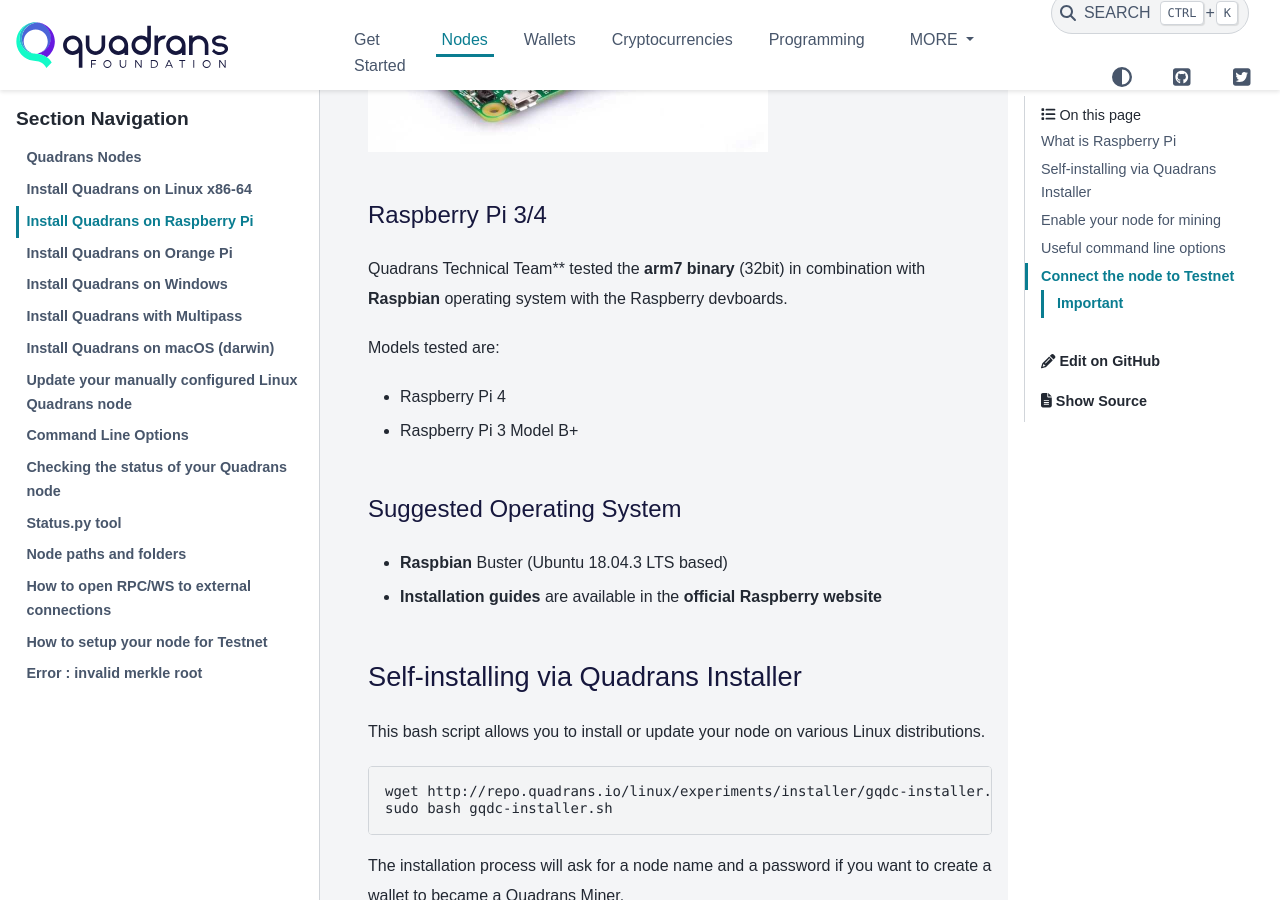
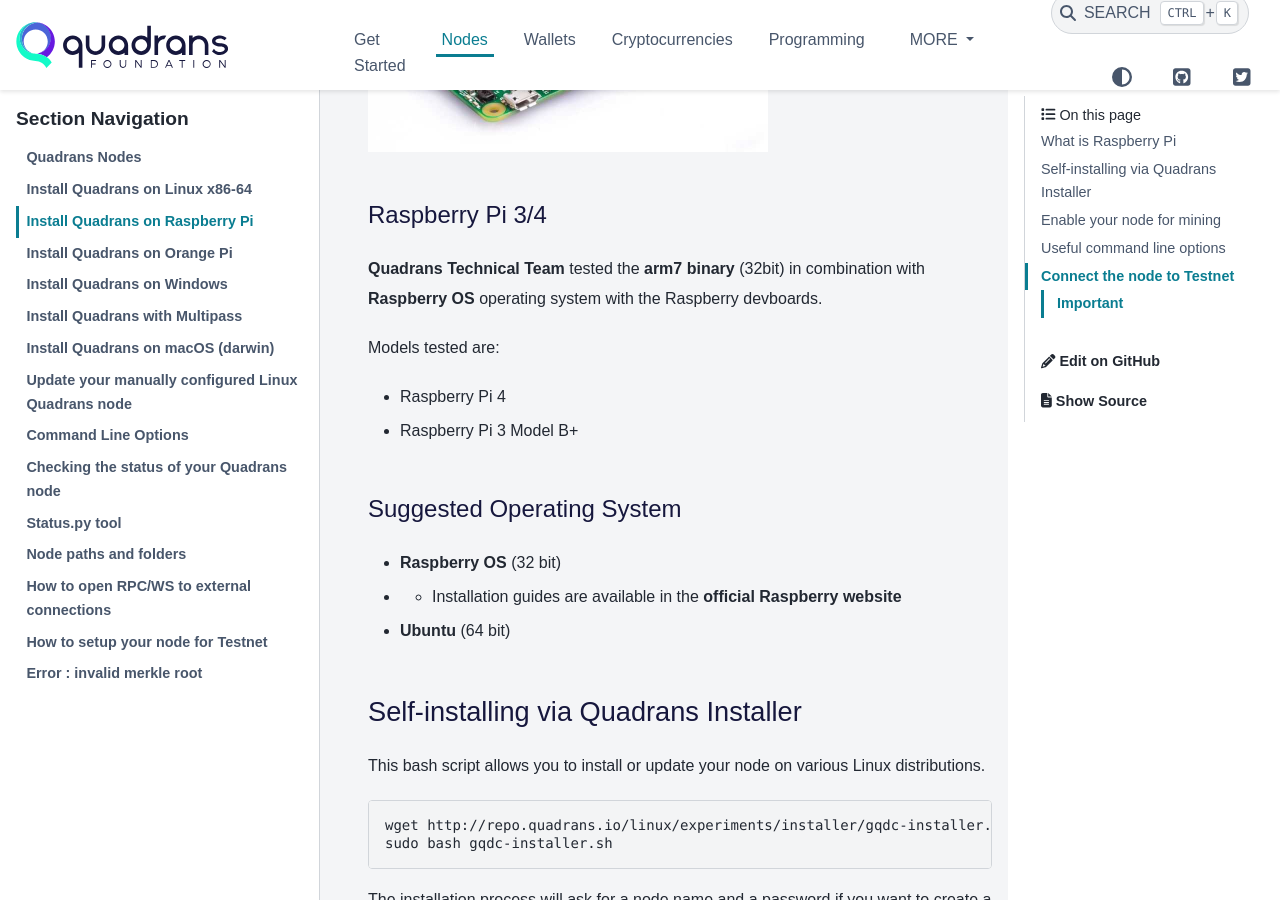
Before and after one commit to quadrans/wiki, a Sphinx documentation site: the page built from docs/nodes/installation/linux_raspberrypi.md, in a window 1280 px wide and 900 px high, scrolled down 582 px. Built offline with Sphinx 7.4.7 and the PyData theme 0.15.4, drawn with Linux system fonts in a browser that asks for light colours.

Commit message:
Fix Raspberry Node Installation guide (Raspberry OS and Ubuntu suggested operating systems)

```diff
--- a/docs/nodes/installation/linux_raspberrypi.md
+++ b/docs/nodes/installation/linux_raspberrypi.md
@@ -10,7 +10,7 @@
 
 ### Raspberry Pi 3/4
 
-Quadrans Technical Team\*\* tested the [arm7 binary](http://repo.quadrans.io/arm/arm7/) (32bit) in combination with [Raspbian](https://www.raspberrypi.org/downloads/raspbian/) operating system with the Raspberry devboards.
+**Quadrans Technical Team** tested the [arm7 binary](http://repo.quadrans.io/arm/arm7/) (32bit) in combination with [Raspberry OS](https://www.raspberrypi.org/software/) operating system with the Raspberry devboards.
 
 Models tested are:
 
@@ -19,9 +19,9 @@
 
 
 ### Suggested Operating System
-
-* [Raspbian](https://www.raspberrypi.org/downloads/raspbian/) Buster (Ubuntu 18.04.3 LTS based)
-* [Installation guides](https://www.raspberrypi.org/documentation/installation/installing-images/) are available in the [official Raspberry website](https://www.raspberrypi.org)
+* [Raspberry OS](https://www.raspberrypi.org/software/) (32 bit)
+* * Installation guides are available in the [official Raspberry website](https://www.raspberrypi.org)
+* [Ubuntu](https://ubuntu.com/download/raspberry-pi) (64 bit)
 
 ## Self-installing via Quadrans Installer
 
```
Also changed, not shown: 5 other files.
